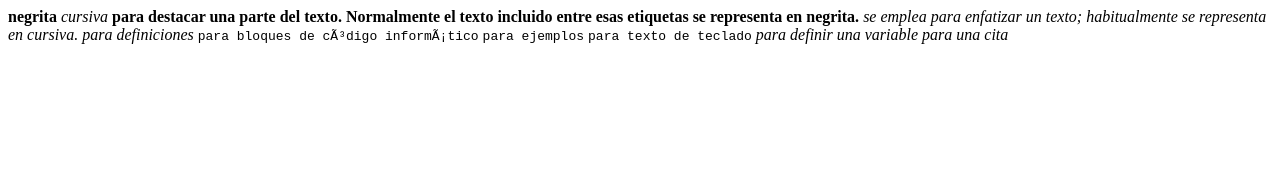
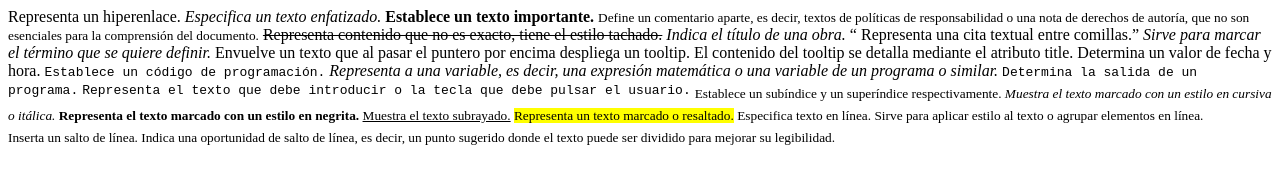
Before and after one commit to JuanDiegoQuinteroCampus/juandiego, a plain HTML site: page index.html in a window 1280 px wide. Drawn offline with Linux system fonts and the light colour scheme.

Commit message:
formato texto 2

```diff
--- a/index.html
+++ b/index.html
@@ -7,15 +7,27 @@
     <title>Etiquetas de formato de texto</title>
 </head>
 <body>
-    <b>negrita</b>
-    <i>cursiva</i>
-    <strong>para destacar una parte del texto. Normalmente el texto incluido entre esas etiquetas se representa en negrita. </strong>
-    <em>  se emplea para enfatizar un texto; habitualmente se representa en cursiva. </em>
-    <dfn> para definiciones</dfn>
-    <code> para bloques de cÃ³digo informÃ¡tico</code>
-    <samp> para ejemplos</samp>
-    <kbd> para texto de teclado</kbd>
-    <var> para definir una variable </var>
-    <cite> para una cita</cite>
+        <a> 	Representa un hiperenlace.</a>
+        <em> 	Especifica un texto enfatizado.</em>
+        <strong> 	Establece un texto importante.</strong>
+        <small> 	Define un comentario aparte, es decir, textos de políticas de responsabilidad o una nota de derechos de autoría, que no son esenciales para la comprensión del documento.</small>
+        <s> 	Representa contenido que no es exacto, tiene el estilo tachado.</s>
+        <cite> 	Indica el título de una obra.</cite>
+        <q> 	Representa una cita textual entre comillas.</q>
+        <dfn> 	Sirve para marcar el término que se quiere definir.</dfn>
+        <abbr> 	Envuelve un texto que al pasar el puntero por encima despliega un tooltip. El contenido del tooltip se detalla mediante el atributo title.</abbr>
+        <time> 	Determina un valor de fecha y hora.</time>
+        <code> 	Establece un código de programación.</code>
+        <var> 	Representa a una variable, es decir, una expresión matemática o una variable de un programa o similar.</var>
+        <samp> 	Determina la salida de un programa.</samp>
+        <kbd> 	Representa el texto que debe introducir o la tecla que debe pulsar el usuario.</kbd>
+        <sub> 	Establece un subíndice y un superíndice respectivamente.</sup>
+        <i> 	Muestra el texto marcado con un estilo en cursiva o itálica.</i>
+        <b> 	Representa el texto marcado con un estilo en negrita.</b>
+        <u> 	Muestra el texto subrayado.</u>
+        <mark> 	Representa un texto marcado o resaltado.</mark>
+        <span> 	Especifica texto en línea. Sirve para aplicar estilo al texto o agrupar elementos en línea.</span>
+        <br> 	Inserta un salto de línea.
+        <wbr> 	Indica una oportunidad de salto de línea, es decir, un punto sugerido donde el texto puede ser dividido para mejorar su legibilidad.
 </body>
 </html>
```
